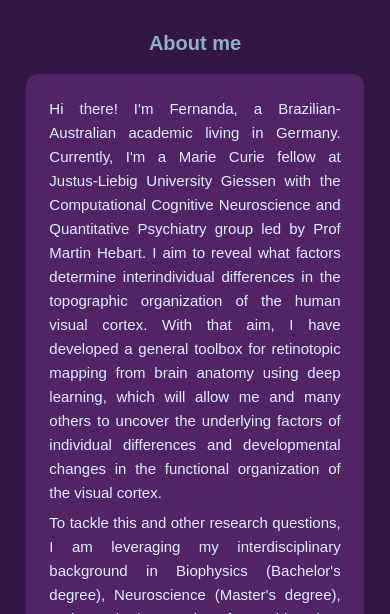
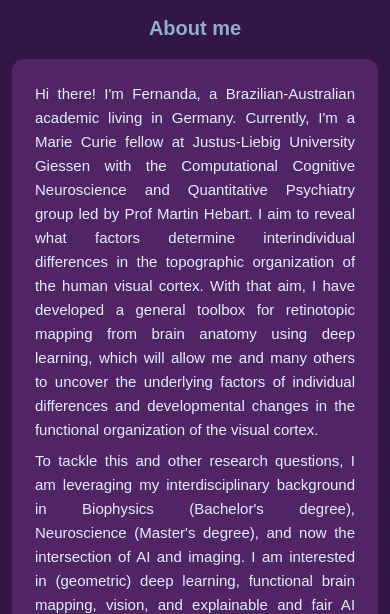
Before and after one commit to felenitaribeiro/felenitaribeiro.github.io, a plain HTML site: page index.html in a window 390 px wide. Shown: the part 486-1100 px from the top of the page. Drawn offline with nearby package versions, Linux system fonts and the light colour scheme.

Commit message:
fix about me card size

```diff
--- a/index.html
+++ b/index.html
@@ -3,7 +3,7 @@
 <head>
     <meta charset="UTF-8">
     <link rel="icon" type="image/png" href="images/icon.png">
-    <link rel="stylesheet" href="styles.css?v=2">
+    <link rel="stylesheet" href="styles.css?v=3">
     <meta name="viewport" content="width=device-width, initial-scale=1, user-scalable=yes">
     <title>Dr. Fernanda Ribeiro</title>
     <link rel="stylesheet" href="https://unpkg.com/aos@next/dist/aos.css"/>
--- a/styles.css
+++ b/styles.css
@@ -232,8 +232,7 @@ nav li a:hover{
     display: block;
     background-color: #321645ff;
     border-radius: 0 0;
-    width: 100%;
-    padding: 0;
+    padding: 2% 0% 0%;
 }
 
 
@@ -718,7 +717,7 @@ footer {
     .about-me-text{
         border-radius: 0 0;
         margin: auto;
-        padding: 4%;
+        padding: 0;
         width: 100%;
     }
 
```
Also changed, not shown: news.html (+1 -1 lines), research.html (+1 -1 lines).
